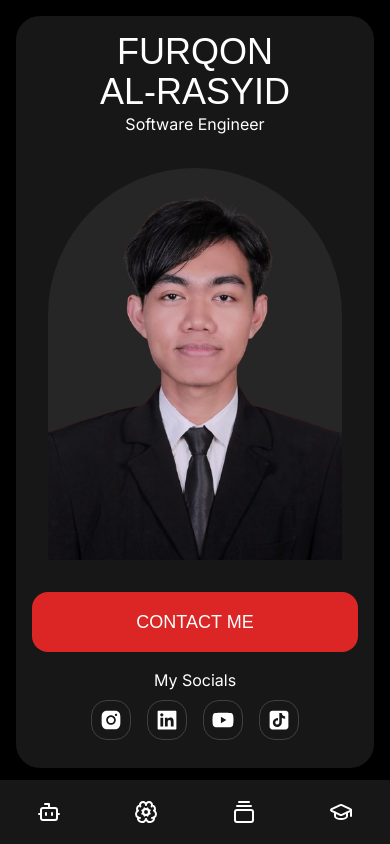
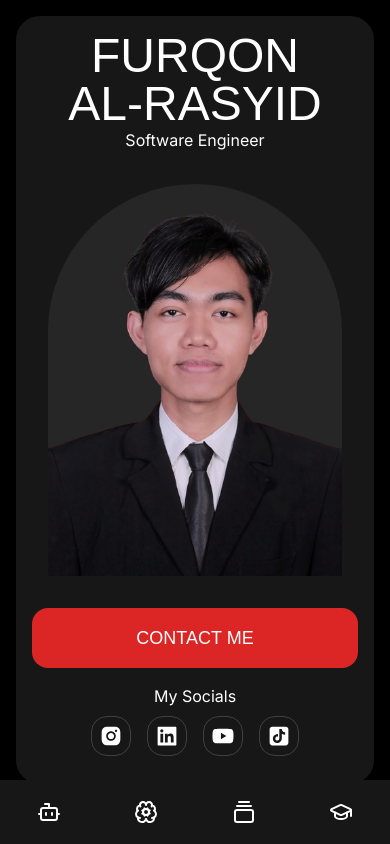
Before and after one commit to furqonStudio/furqon-studio-portfolio-2024, a Next.js app: page / in a window 390 px wide. Shown: the top 844 px of the page. Built offline with nearby package versions, Linux system fonts and the light colour scheme; a web font is replaced by a local one.

Commit message:
fix: change name text size

```diff
--- a/src/components/section/ProfileSection.tsx
+++ b/src/components/section/ProfileSection.tsx
@@ -16,7 +16,7 @@ export const ProfileSection = ({ id }: { id: string }) => {
         transition={{ duration: 0.6 }}
         className="text-white text-center"
       >
-        <h1 className="font-gasoek text-4xl">
+        <h1 className="font-gasoek text-5xl lg:text-4xl">
           <span className="inline">FURQON</span>
           <span className="block sm:inline lg:hidden"> AL-RASYID</span>
           <span className="hidden lg:block"> AL-RASYID</span>
```
